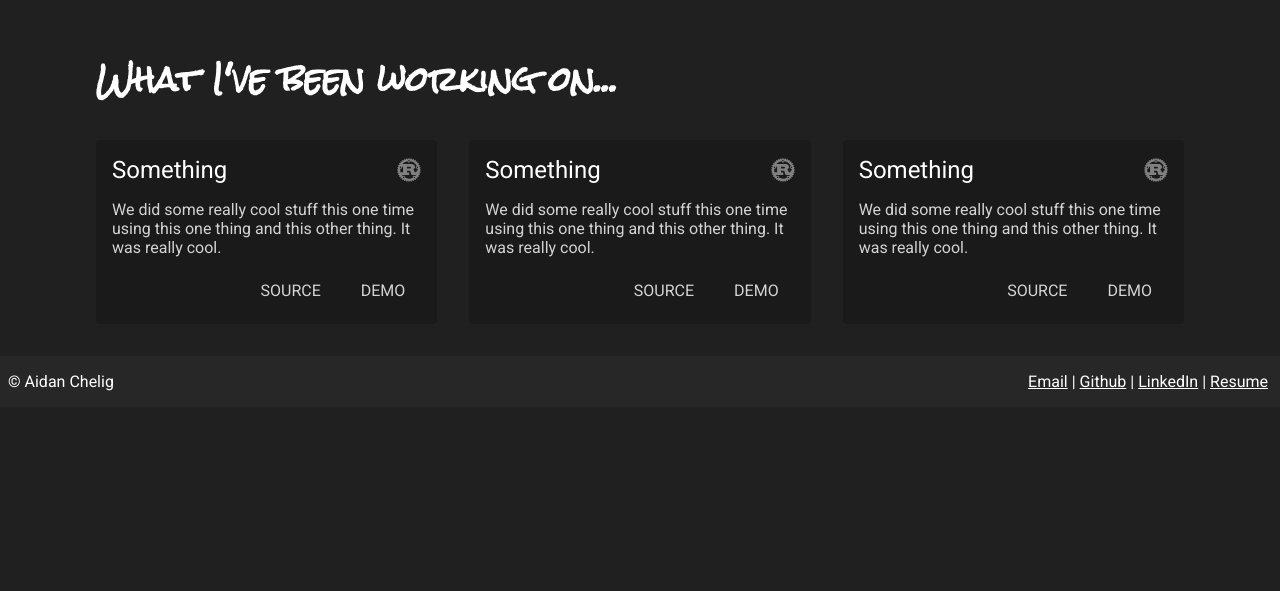
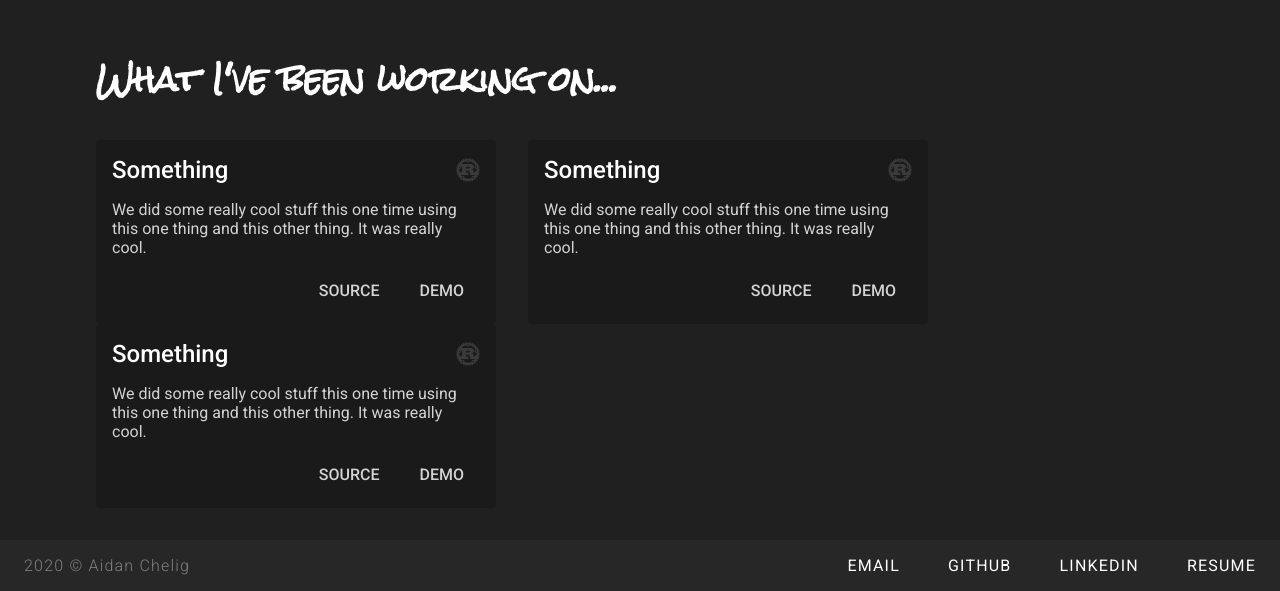
Before and after one commit to Jaden-Giordano/portfolio, a Vue app in the folder frontend/: page / in a window 1280 px wide. Shown: the part 732-1323 px from the top of the page. Before the commit the page ends 1139 px from the top, so only its background shows below. Built offline with nearby package versions, Linux system fonts and the light colour scheme.

Commit message:
font coolness

```diff
--- a/frontend/src/components/page.vue
+++ b/frontend/src/components/page.vue
@@ -55,10 +55,16 @@
       box-sizing: border-box;
       color: white;
       display: flex;
-      font-family: Roboto;
       justify-content: space-between;
-      padding: 1rem 0.5rem;
       width: 100%;
+      padding-left: 1.5rem;
+
+      &__text {
+        font-family: Roboto;
+        font-weight: 300;
+        color: grey;
+        letter-spacing: 0.075rem;
+      }
     }
   }
 </style>
--- a/frontend/src/components/project.vue
+++ b/frontend/src/components/project.vue
@@ -46,7 +46,7 @@
 
       .project__icon {
         align-self: center;
-        color: grey;
+        color: #3a3a3a;
         width: 1.5rem;
         height: 1.5rem;
       }
--- a/frontend/src/pages/home.vue
+++ b/frontend/src/pages/home.vue
@@ -47,12 +47,12 @@
       </div>
     </template>
     <template #footer>
-      <span>&copy; Aidan Chelig</span>
+      <span class="footer__text">2020 &copy; Aidan Chelig</span>
       <div class="contact">
-        <a href="mailto:aidan.chelig@gmail.com">Email</a>
-        <a href="https://github.com/Aidan-Chelig">Github</a>
-        <a href="https://www.linkedin.com/in/aidan-chelig-9a296613a/">LinkedIn</a>
-        <a href="https://drive.google.com/file/d/1G3cGu572gyr7cMqneHjFX6rSq7tB9f-S/view?usp=sharing">
+        <a class="nav-link" href="mailto:aidan.chelig@gmail.com">Email</a>
+        <a class="nav-link" href="https://github.com/Aidan-Chelig">Github</a>
+        <a class="nav-link" href="https://www.linkedin.com/in/aidan-chelig-9a296613a/">LinkedIn</a>
+        <a class="nav-link" href="https://drive.google.com/file/d/1G3cGu572gyr7cMqneHjFX6rSq7tB9f-S/view?usp=sharing">
           Resume
         </a>
       </div>
@@ -79,16 +79,6 @@ export default {
   color: white;
   display: flex;
   justify-content: space-between;
-
-  a {
-    color: white !important;
-    margin-right: 0.25rem;
-
-    &:not(:last-child)::after {
-      content: "|";
-      margin-left: 0.25rem;
-    }
-  }
 }
 
 .title {
@@ -151,6 +141,7 @@ export default {
 
 .projects {
   display: flex;
+  flex-wrap: wrap;
 
   & > * {
     margin-right: 2rem;
--- a/frontend/src/style.scss
+++ b/frontend/src/style.scss
@@ -1,4 +1,4 @@
-@import url('https://fonts.googleapis.com/css2?family=Roboto&family=Rock+Salt&display=swap');
+@import url('https://fonts.googleapis.com/css2?family=Roboto:wght@300;400;500&family=Rock+Salt&display=swap');
 
 html, body {
   height: 100%;
@@ -21,3 +21,17 @@ html, body {
     background: rgba(1, 1, 1, 0.5);
   }
 }
+
+.nav-link {
+  box-sizing: border-box;
+  padding: 1rem 1.5rem;
+  text-decoration: none;
+  text-transform: uppercase;
+  font-family: Roboto;
+  color: white;
+  letter-spacing: 0.075rem;
+
+  &:hover {
+    background: rgba(1, 1, 1, 0.5);
+  }
+}
```
